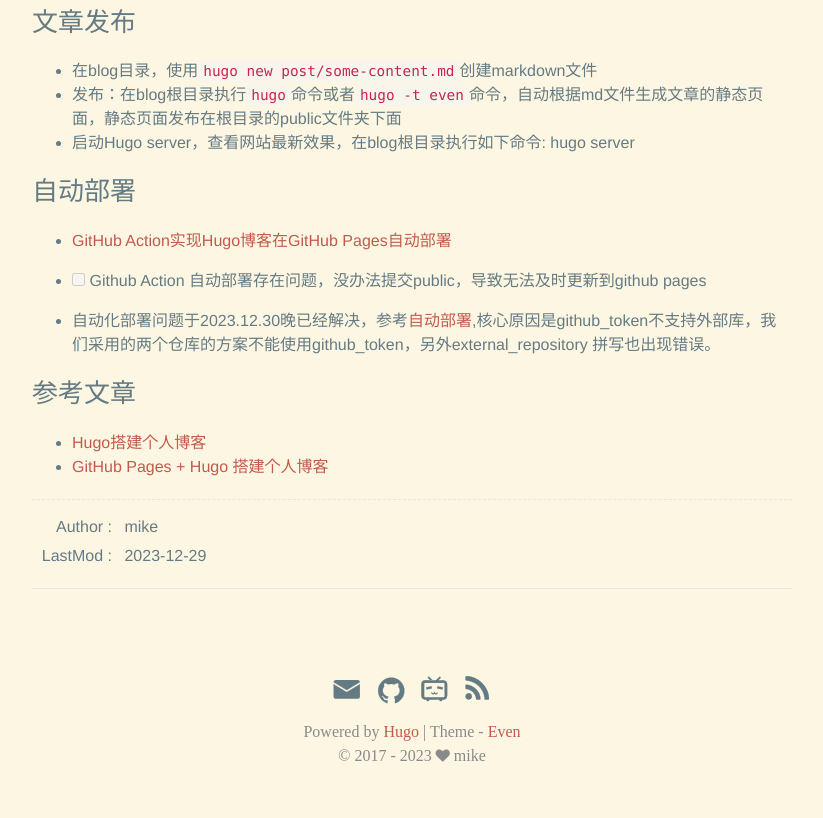
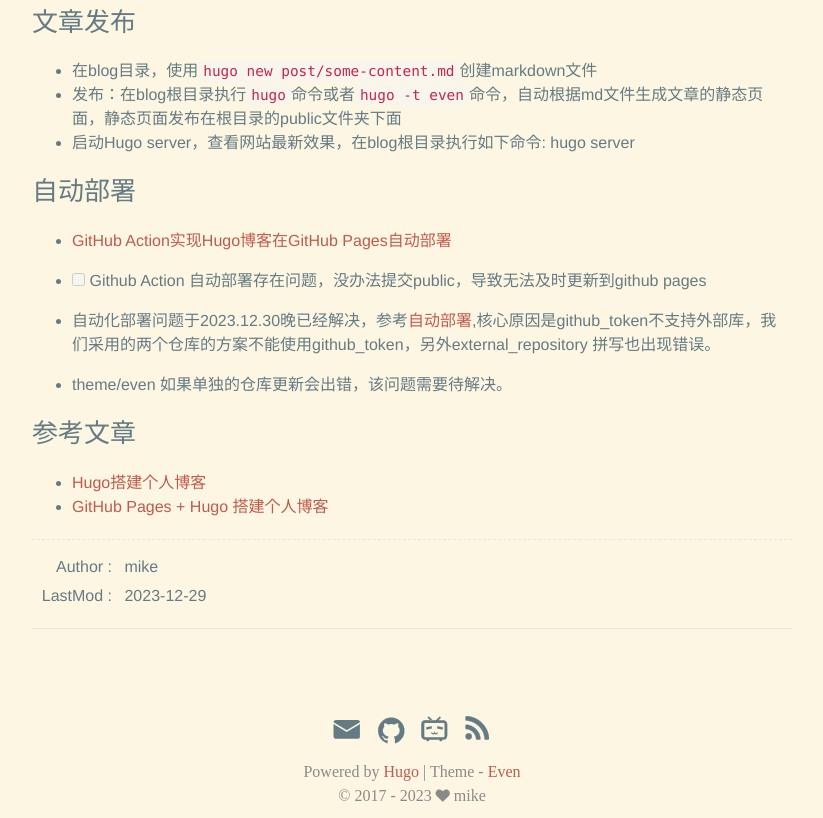
Before and after one commit to mikezhaoiot/AudioTech.github.io, a plain HTML site: page post/00-hugo部署/index.html in a window 1280 px wide. Shown: the part 1039-1857 px from the top of the page, without its empty margins (228-1051 px from the left). Before the commit the page ends 1817 px from the top, so only its background shows below. Drawn offline with nearby package versions, Linux system fonts and the light colour scheme; a script that the page names is missing.

Commit message:
update md mikezhaoiot/hugo-blog@c2576584684392be774a0d053b673d37f9a98bcd

```diff
--- a/post/00-hugo部署/index.html
+++ b/post/00-hugo部署/index.html
@@ -49,7 +49,7 @@
 <meta itemprop="name" content="hugo 部署过程">
 <meta itemprop="description" content="背景 在2023年12月27日浏览微信朋友圈的过程中，看到范冰朋友圈这样写到 : 打算重新恢复独立博客了，现在托管在 Github Pages 上，域名是 xdash.me"><meta itemprop="datePublished" content="2023-12-29T11:19:32+08:00" />
 <meta itemprop="dateModified" content="2023-12-29T11:19:32+08:00" />
-<meta itemprop="wordCount" content="993">
+<meta itemprop="wordCount" content="1016">
 <meta itemprop="keywords" content="" /><meta name="twitter:card" content="summary"/>
 <meta name="twitter:title" content="hugo 部署过程"/>
 <meta name="twitter:description" content="背景 在2023年12月27日浏览微信朋友圈的过程中，看到范冰朋友圈这样写到 : 打算重新恢复独立博客了，现在托管在 Github Pages 上，域名是 xdash.me"/>
@@ -203,6 +203,9 @@
 <li>
 <p>自动化部署问题于2023.12.30晚已经解决，参考<a href="https://zhuanlan.zhihu.com/p/568764664">自动部署</a>,核心原因是github_token不支持外部库，我们采用的两个仓库的方案不能使用github_token，另外external_repository 拼写也出现错误。</p>
 </li>
+<li>
+<p>theme/even 如果单独的仓库更新会出错，该问题需要待解决。</p>
+</li>
 </ul>
 <h1 id="参考文章">参考文章</h1>
 <ul>
```
